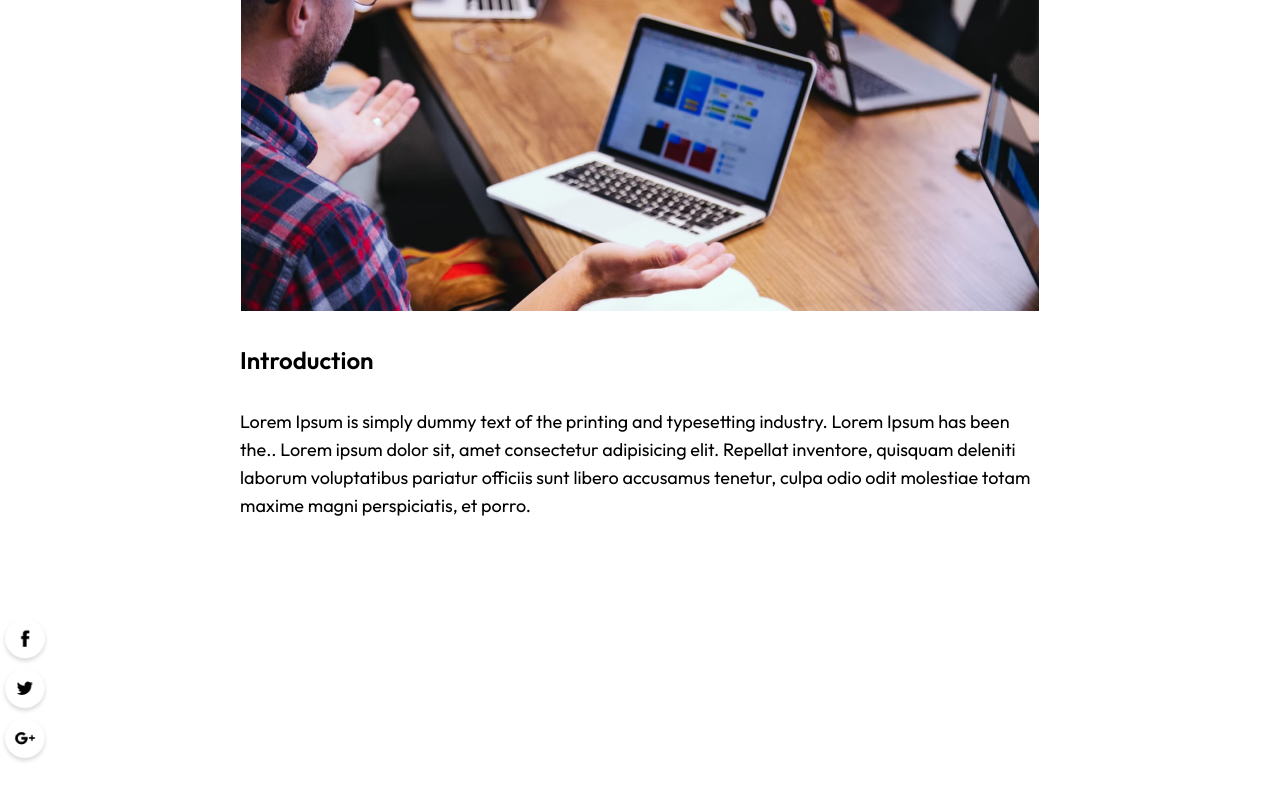
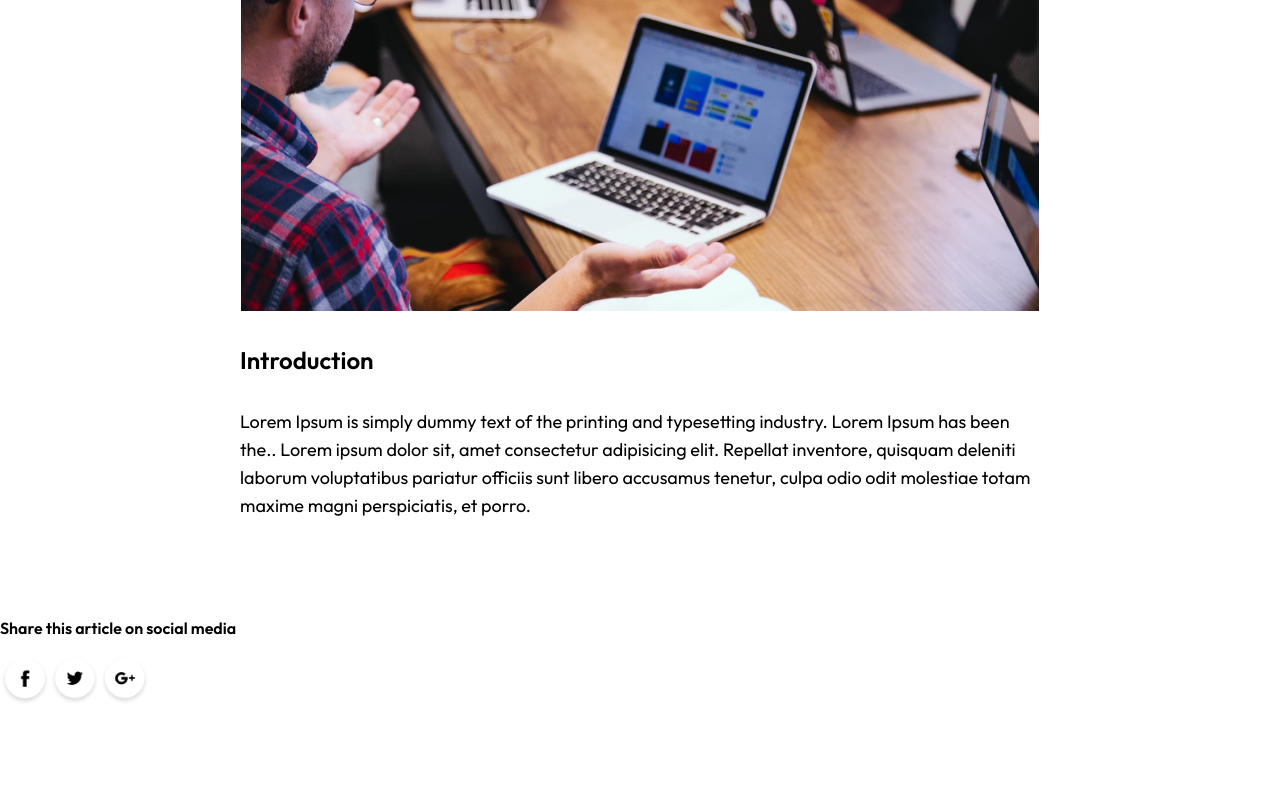
Before and after one commit to HarishBabu-DV/Blog-App, a Next.js app: page /blog/1 in a window 1280 px wide. Shown: the part 548-1348 px from the top of the page. Built offline with nearby package versions, Linux system fonts and the light colour scheme.

Commit message:
created blog contents with social media again

```diff
--- a/app/blog/[id]/page.tsx
+++ b/app/blog/[id]/page.tsx
@@ -18,7 +18,7 @@ const page = ({ params }: propParams) => {
         <>
             {
                 blog && (
-                    <>
+                    <main className='max-w-[1920px] mx-auto'>
                         <div className='bg-gray-200 py-5 md:px-12 lg:px-28'>
                             <div className='flex justify-between items-center'>
                                 <Link href={'/'}>
@@ -49,11 +49,17 @@ const page = ({ params }: propParams) => {
                             </p>
                         </div>
                         <div className='my-24 '>
-                        <Image src={assets.facebook_icon} alt='facebook icon' width={50}/>
-                        <Image src={assets.twitter_icon} alt='twitter icon' width={50}/>
-                        <Image src={assets.googleplus_icon} alt='google_plus icon' width={50}/>
+                            <p className='font-semibold my-4 text-black'>
+                                Share this article on social media
+                            </p>
+                            <div className='flex'>
+
+                            <Image src={assets.facebook_icon} alt='facebook icon' width={50}/>
+                            <Image src={assets.twitter_icon} alt='twitter icon' width={50}/>
+                            <Image src={assets.googleplus_icon} alt='google_plus icon' width={50}/>
+                            </div>
                         </div>
-                    </>
+                    </main>
                 )
             }
         </>
```
